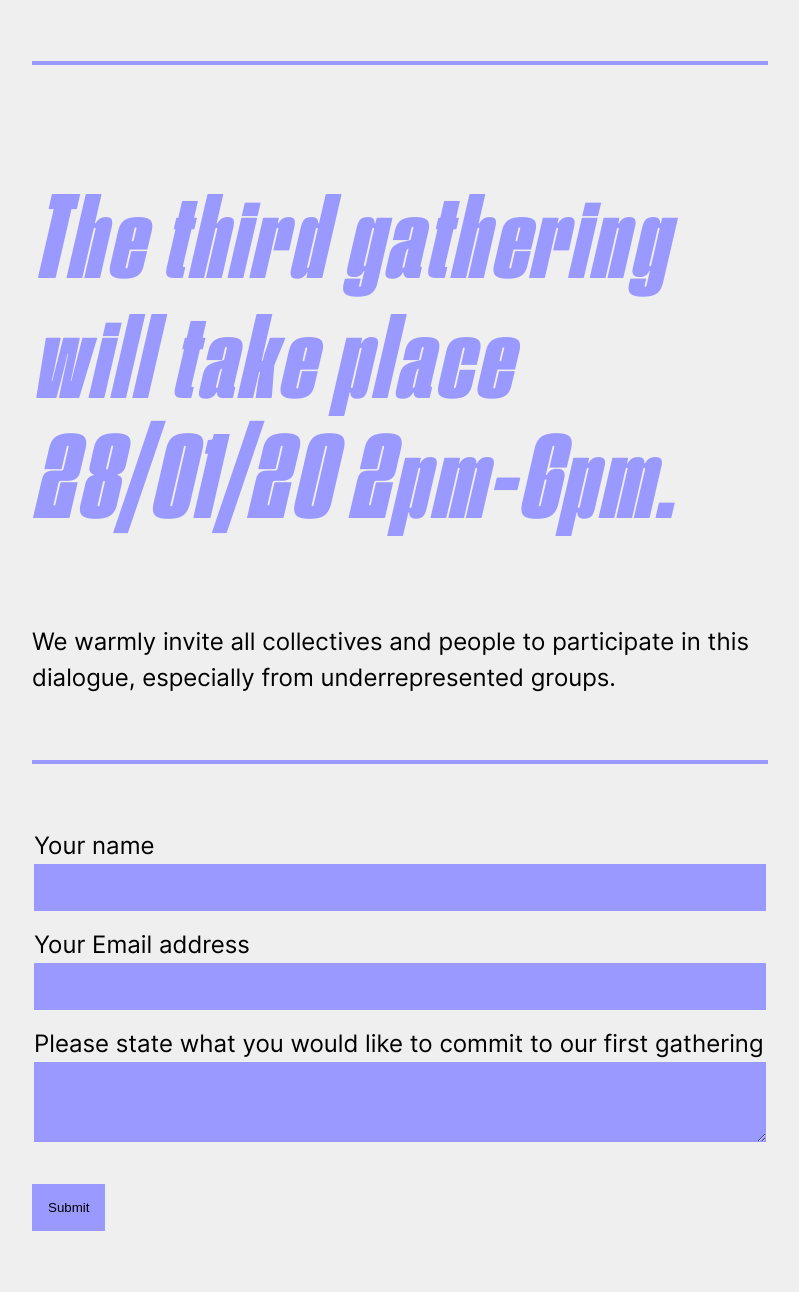
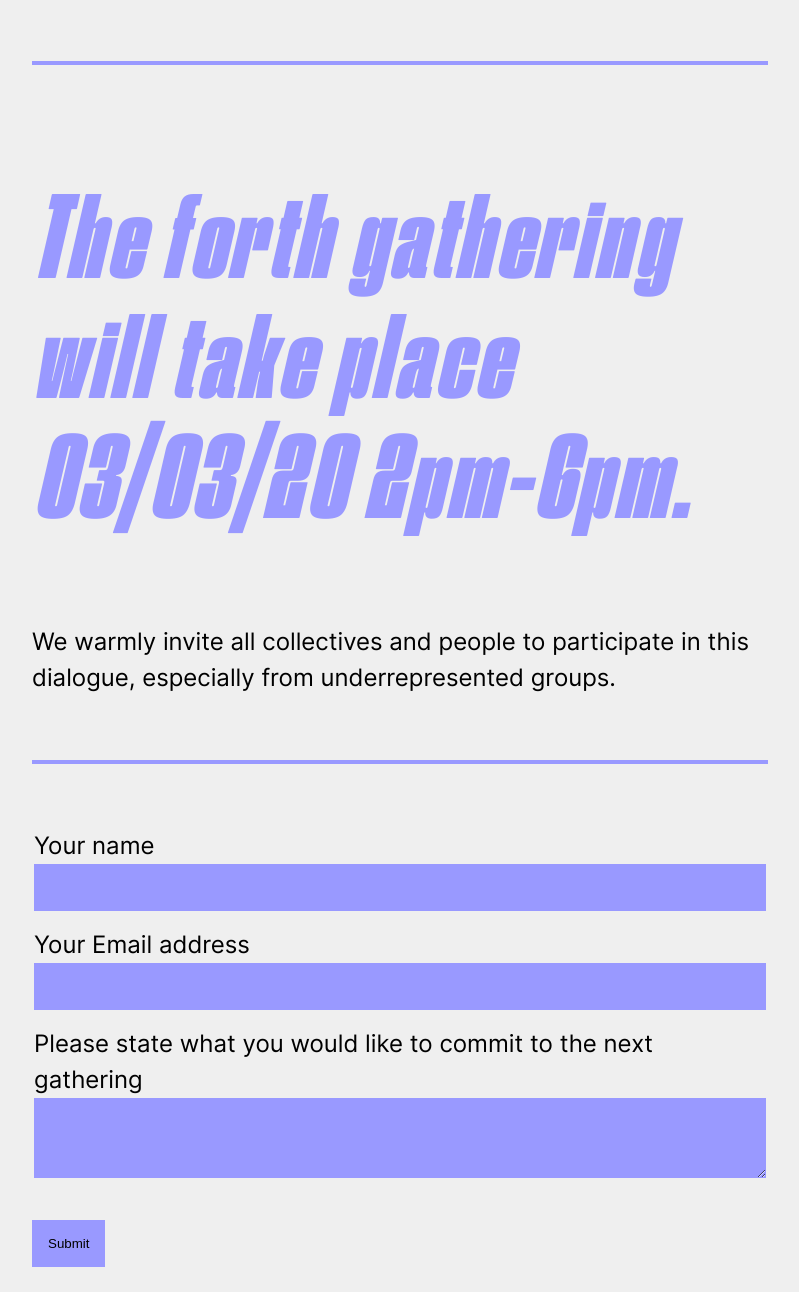
Before and after one commit to ai-unit/badbadnotbad, a plain HTML site: page index.html in a window 1280 px wide. Shown: the part 1468-2760 px from the top of the page, without its empty margins (240-1039 px from the left). Drawn offline with Linux system fonts and the light colour scheme; a small style sheet from the web is missing.

Commit message:
Update index.html

```diff
--- a/index.html
+++ b/index.html
@@ -27,7 +27,7 @@
 
     <hr />
 
-    <h2>The third gathering will take place 28/01/20 2pm-6pm.</h2>
+    <h2>The forth gathering will take place 03/03/20 2pm-6pm.</h2>
 
     <p>We warmly invite all collectives and people to participate in this dialogue, especially from underrepresented groups.</p>
 
@@ -45,7 +45,7 @@
       </fieldset>
 
       <fieldset>
-        <label for="text">Please state what you would like to commit to our first gathering</label>
+        <label for="text">Please state what you would like to commit to the next gathering</label>
         <textarea required maxlength="1000" name="text" id="text"></textarea>
       </fieldset>
 
```
